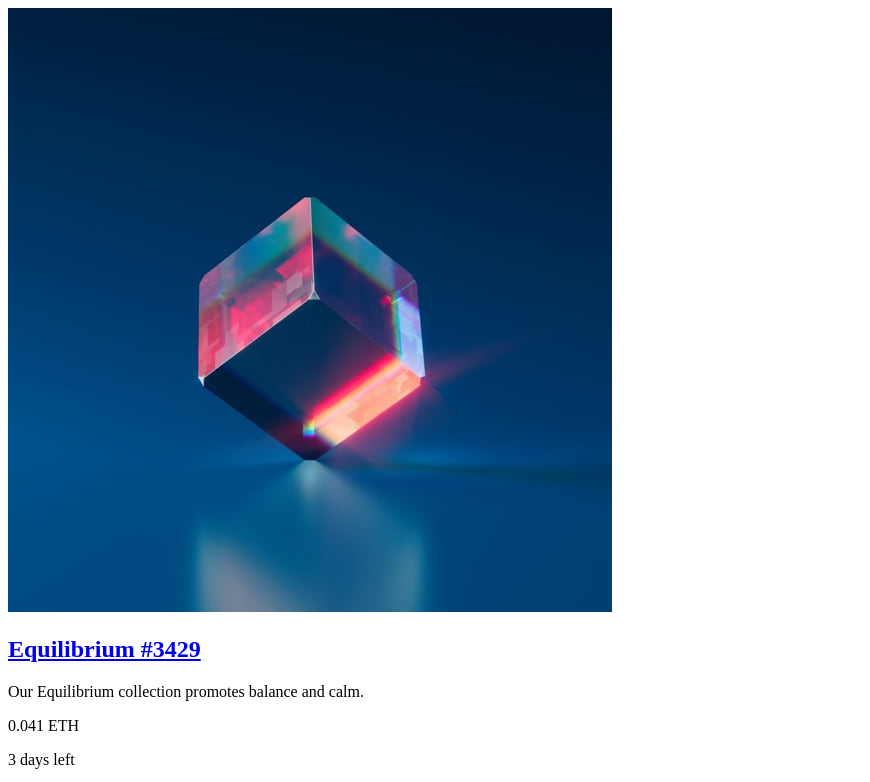
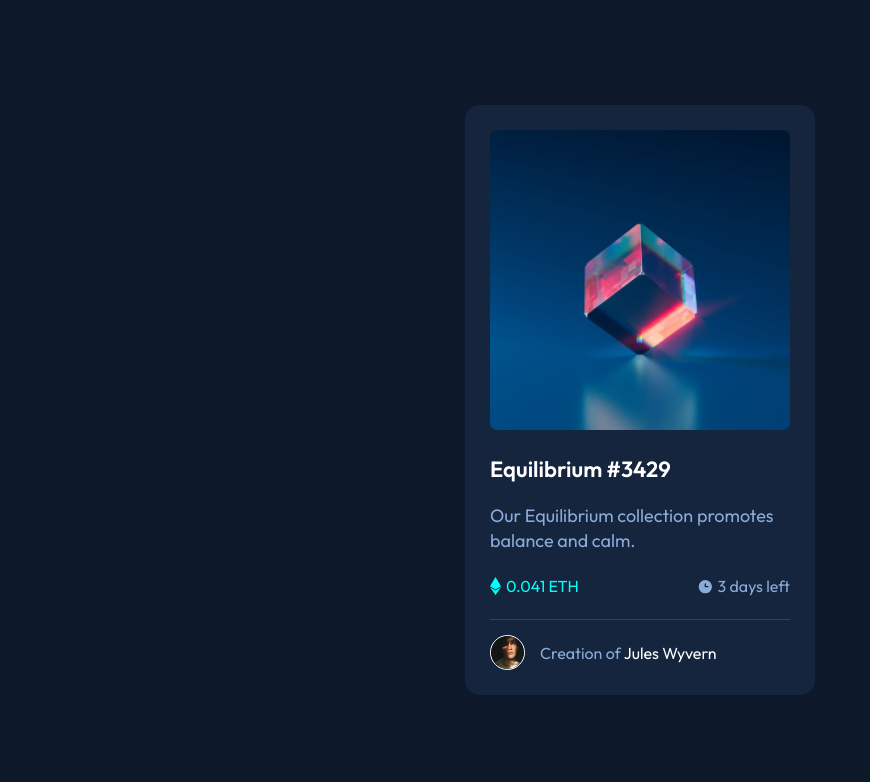
Before and after one commit to Jacqueline-dev/NFT-Card, a plain HTML site: page index.html in a window 1280 px wide. Shown: the top 782 px of the page, without its empty margins (0-870 px from the left). Drawn offline with Linux system fonts and the light colour scheme; files that its build step writes are made by us from their sources.

Commit message:
estilização css

```diff
--- a/index.html
+++ b/index.html
@@ -8,31 +8,36 @@
 
   <link rel="shortcut icon" href="src/images/favicon-32x32.png" type="image/x-icon">
 
-  <link rel="stylesheet" href="style.css">
-  <link rel="stylesheet" href="reset.css">
+  <link rel="stylesheet" href="src/css/variables.css">
+  <link rel="stylesheet" href="src/css/style.css">
+  <link rel="stylesheet" href="src/css/reset.css">
+
+  <link rel="preconnect" href="https://fonts.googleapis.com">
+  <link rel="preconnect" href="https://fonts.gstatic.com" crossorigin>
+  <link href="https://fonts.googleapis.com/css2?family=Outfit:wght@300;400;600&display=swap" rel="stylesheet">
 
   <title>NFT preview card component</title>
 </head>
 <body>
   <main>
     <div class="nft-card">
-      <a href="#">
-        <img src="./src/images/image-equilibrium.jpg" alt="Equilibrium NFT">
+      <a href="#" class="image-link">
+        <img src="./src/images/image-equilibrium.jpg" alt="Equilibrium NFT" class="image">
       </a>
 
-      <a href="#">
-       <h2>Equilibrium #3429</h2>
+      <a href="#" class="title-link">
+       <h2 class="title">Equilibrium #3429</h2>
       </a>
-      <p>Our Equilibrium collection promotes balance and calm.</p>
+      <p class="about">Our Equilibrium collection promotes balance and calm.</p>
 
-      <div>
-        <p>0.041 ETH</p>
-        <p>3 days left</p>
+      <div class="info">
+        <p class="price">0.041 ETH</p>
+        <p class="days-left">3 days left</p>
       </div>
 
-      <div>
-       <img src="src/images/image-avatar.png" alt=" NFT creator">
-        <p>Creation of <a href="#">Jules Wyvern</a></p>
+      <div class="creator">
+       <img src="src/images/image-avatar.png" alt=" NFT creator" class="avatar">
+        <p class="text">Creation of <a href="#" class="name">Jules Wyvern</a></p>
       </div>
     </div>
   </main>
--- a/src/css/reset.css
+++ b/src/css/reset.css
@@ -0,0 +1,13 @@
+* {
+  margin: 0;
+  padding: 0;
+  box-sizing: border-box;
+}
+
+ul{
+  list-style: none;
+}
+
+a {
+  text-decoration: none;
+}
--- a/src/css/style.css
+++ b/src/css/style.css
@@ -0,0 +1,138 @@
+body{
+  background-color: var(--neutral-darck);
+  font-family: 'Outfit', sans-serif;
+}
+
+main {
+  display: flex;
+  justify-content: center;
+  align-items: center;
+  height:  100vh;
+  padding: 0 25px ;
+}
+
+.nft-card {
+ max-width: 350px;
+ background-color: var(  --neutral-medium);
+ border-radius: 15px;
+ padding: 25px;
+}
+
+.nft-card .image-link{
+  position: relative;
+  display: flex;
+}
+
+.nft-card .image-link .image{
+  width: 100%;
+  border-radius: 7px;
+}
+
+.nft-card .image-link::before{
+  content:'';
+  background-color: cyan;
+  width: 100%;
+  height: 100%;
+  position: absolute;
+  opacity: 0;
+  transition: 0.3s ease-in-out;
+}
+
+.nft-card .image-link::after{
+  content:'';
+  background: url(../images/icon-view.svg) no-repeat center;
+  position: absolute;
+  width: 100%;
+  height: 100%;
+  opacity: 0;
+  transition: 0.3s ease-in-out;
+
+}
+
+.nft-card .image-link:hover::before {
+  opacity: 0.4;
+}
+
+.nft-card .image-link:hover::after {
+  opacity: 1;
+}
+.nft-card .title-link .title {
+  font-size: 22px;
+  color: #fff;
+  margin: 25px 0 20px;
+}
+
+.nft-card .title-link .title:hover{
+  color: var(--primary-medium)
+}
+
+.nft-card .about {
+  color: var(--primary-soft);
+  font-size: 18px;
+  font-weight: 300px;
+  line-height: 25px;
+  margin-bottom: 23px;
+}
+
+.nft-card .info{
+  display: flex;
+  justify-content: space-between;
+  margin-bottom: 23px;
+}
+
+.nft-card .info .price {
+  color: var(--primary-medium);
+  display: flex;
+}
+
+.nft-card .info .price::before{
+  content:'';
+  background-image: url(../images/icon-ethereum.svg);
+  background-repeat: no-repeat;
+  background-position: center;
+  width: 11px;
+  height: 20px;
+  display: inline-block;
+  margin-right: 5px;
+}
+
+.nft-card .info .days-left{
+  color: var(--primary-soft);
+  display: flex;
+}
+
+.nft-card .info .days-left::before{
+  content:'';
+  background-image: url(../images/icon-clock.svg);
+  background-repeat: no-repeat;
+  background-position: center;
+  width: 15px;
+  height: 20px;
+  display: inline-block;
+  margin-right: 5px;
+}
+
+.nft-card .creator{
+  display: flex;
+  align-items: center;
+  border-top: 1px solid var(--neutral-soft);
+  padding-top: 15px;
+}
+
+.nft-card .creator .avatar {
+  max-width: 35px;
+  border: 1px solid white;
+  border-radius: 50px;
+  margin-right: 15px;
+}
+
+.nft-card .creator .text {
+  color: var(--primary-soft);
+}
+
+.nft-card .creator .text .name{
+  color: #fff;
+}
+.nft-card .creator .text .name:hover{
+  color: var(--primary-medium)
+}
--- /dev/null
+++ b/src/css/variables.css
@@ -0,0 +1,8 @@
+:root {
+  --primary-soft: hsl(215, 51%, 70%);
+  --primary-medium: hsl(178, 100%, 50%);
+
+  --neutral-darck: hsl(217, 54%, 11%);
+  --neutral-medium:  hsl(216, 50%, 16%);
+  --neutral-soft: hsl(215, 32%, 27%);
+}
```
